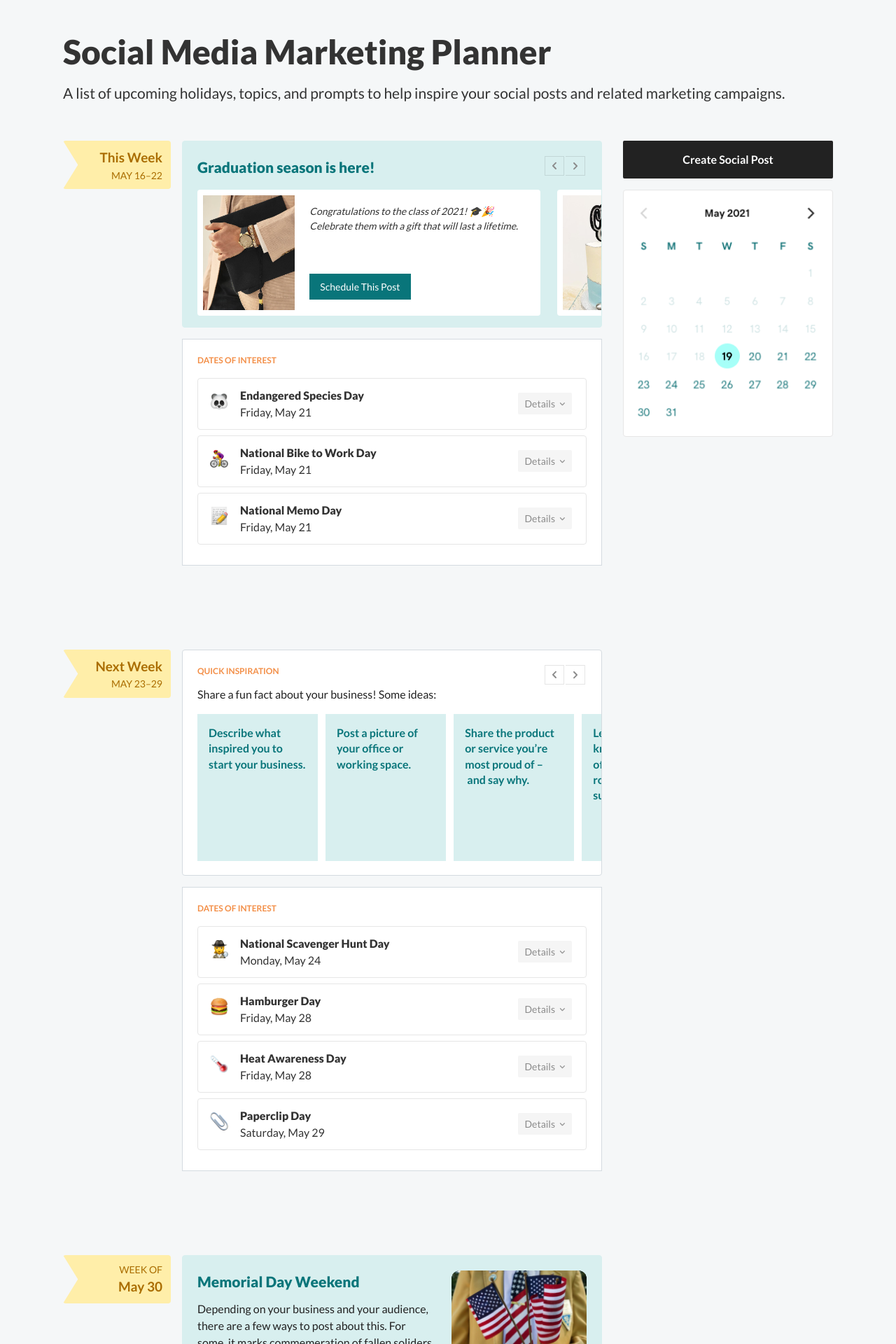
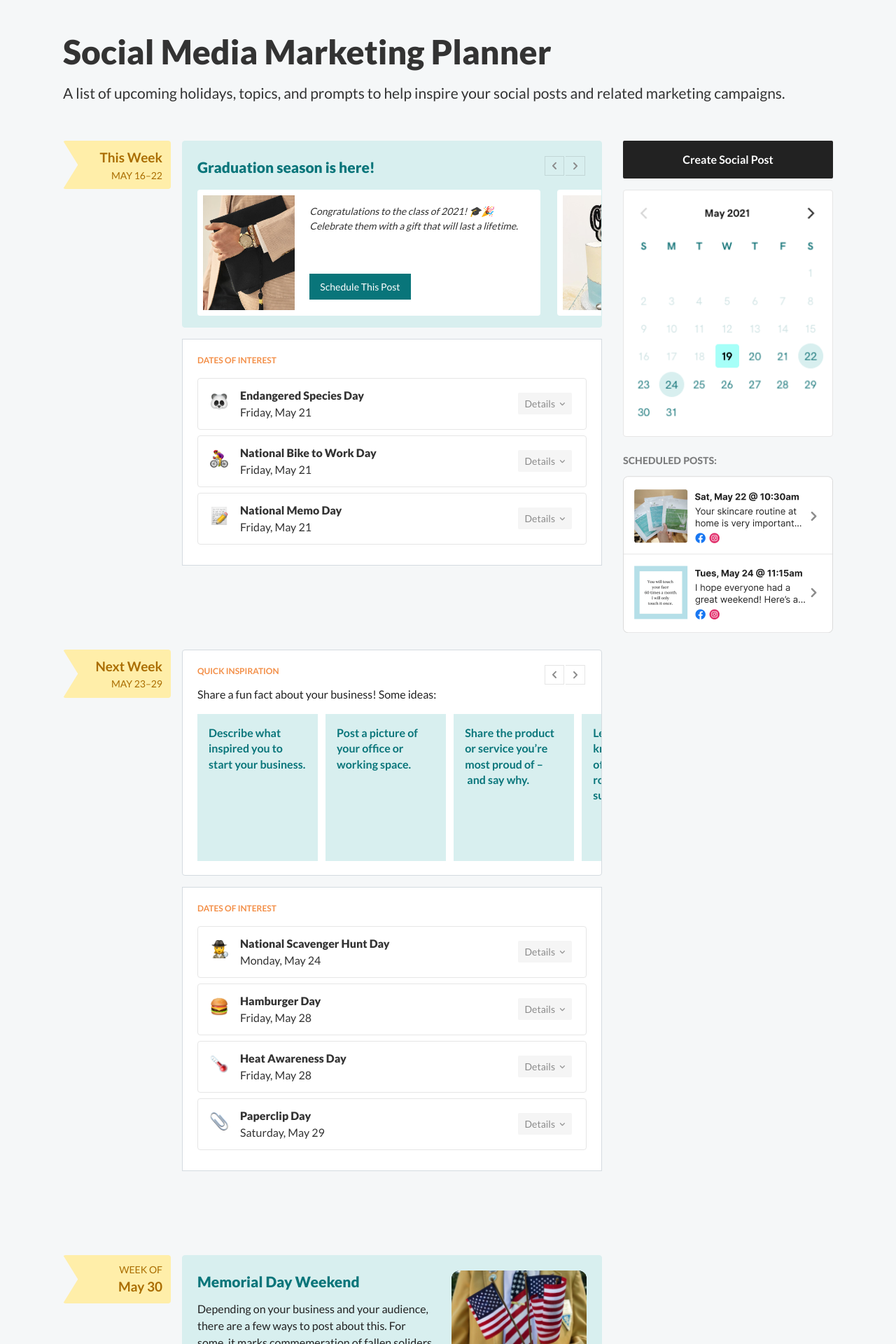
Before and after one commit to davidpots/shootingstar, a Jekyll site: the page built from index.html, in a window 1280 px wide. Shown: the top 1920 px of the page at 70% size. Built offline with Jekyll 4.4.1, drawn with Linux system fonts in a browser that asks for light colours.

Commit message:
Adds scheduled posts

```diff
--- a/index.html
+++ b/index.html
@@ -23,6 +23,7 @@
       <span class="calendar-today"></span>
       <img class="calendar-image" width="100%" src="/assets/images/cal-may.png" />
     </div>
+    <img width="100%" style="margin-top: 16px;" src="/assets/images/cal-today/scheduled.png" />
 
     <!-- <h4 class="tile-scheduled-posts--heading">My Scheduled Posts:</h4>
     <div class="tile tile-scheduled-posts" style="height: 200px;"></div> -->
@@ -57,12 +58,12 @@
               <div class="tile-carousel-item--post--cta"><a href="">Schedule This Post</a></div>
             </div>
             <div class="tile-carousel-item tile-carousel-item--post">
-              <img class="tile-carousel-item--post--image" src="/assets/images/sample-posts/grad3.png" />
+              <img class="tile-carousel-item--post--image" src="/assets/images/sample-posts/grad4.png" />
               <div class="tile-carousel-item--post--caption">Lookin’ GOOD, grad! 🎓 Get your fresh cut for graduation at our salon. 💇 </div>
               <div class="tile-carousel-item--post--cta"><a href="">Schedule This Post</a></div>
             </div>
             <div class="tile-carousel-item tile-carousel-item--post">
-              <img class="tile-carousel-item--post--image" src="/assets/images/sample-posts/grad4.png" />
+              <img class="tile-carousel-item--post--image" src="/assets/images/sample-posts/grad3.png" />
               <div class="tile-carousel-item--post--caption">A few more prints of out favorite makeup, carry all, anything, FUN bags have arrived just in time for Graduation 👩‍🎓</div>
               <div class="tile-carousel-item--post--cta"><a href="">Schedule This Post</a></div>
             </div>
```
Also changed, not shown: assets/images/cal-today/cal-may19.png, assets/images/cal-today/scheduled.png (added), assets/images/cal-today/scheudled-May19.png (added), 5 other files.
